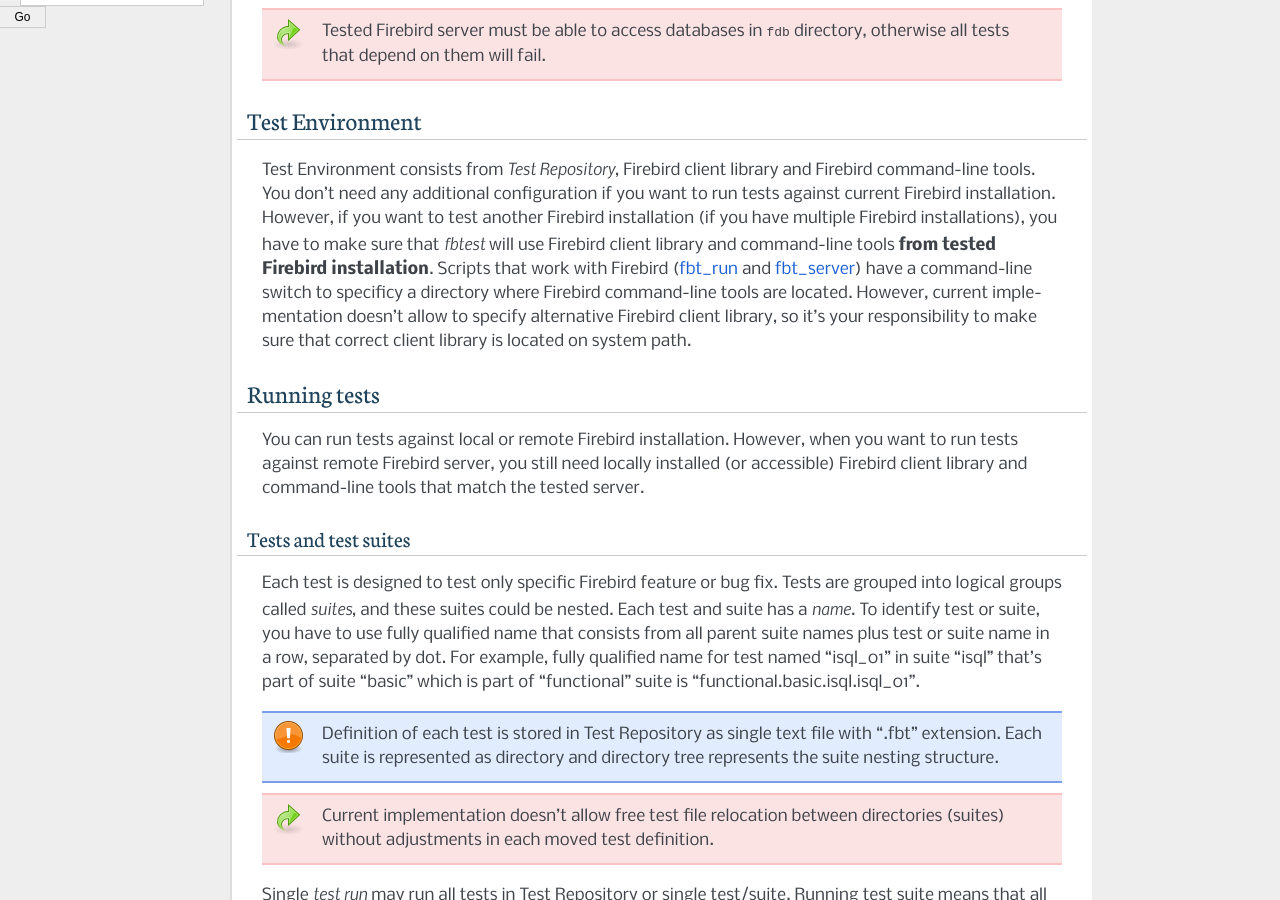
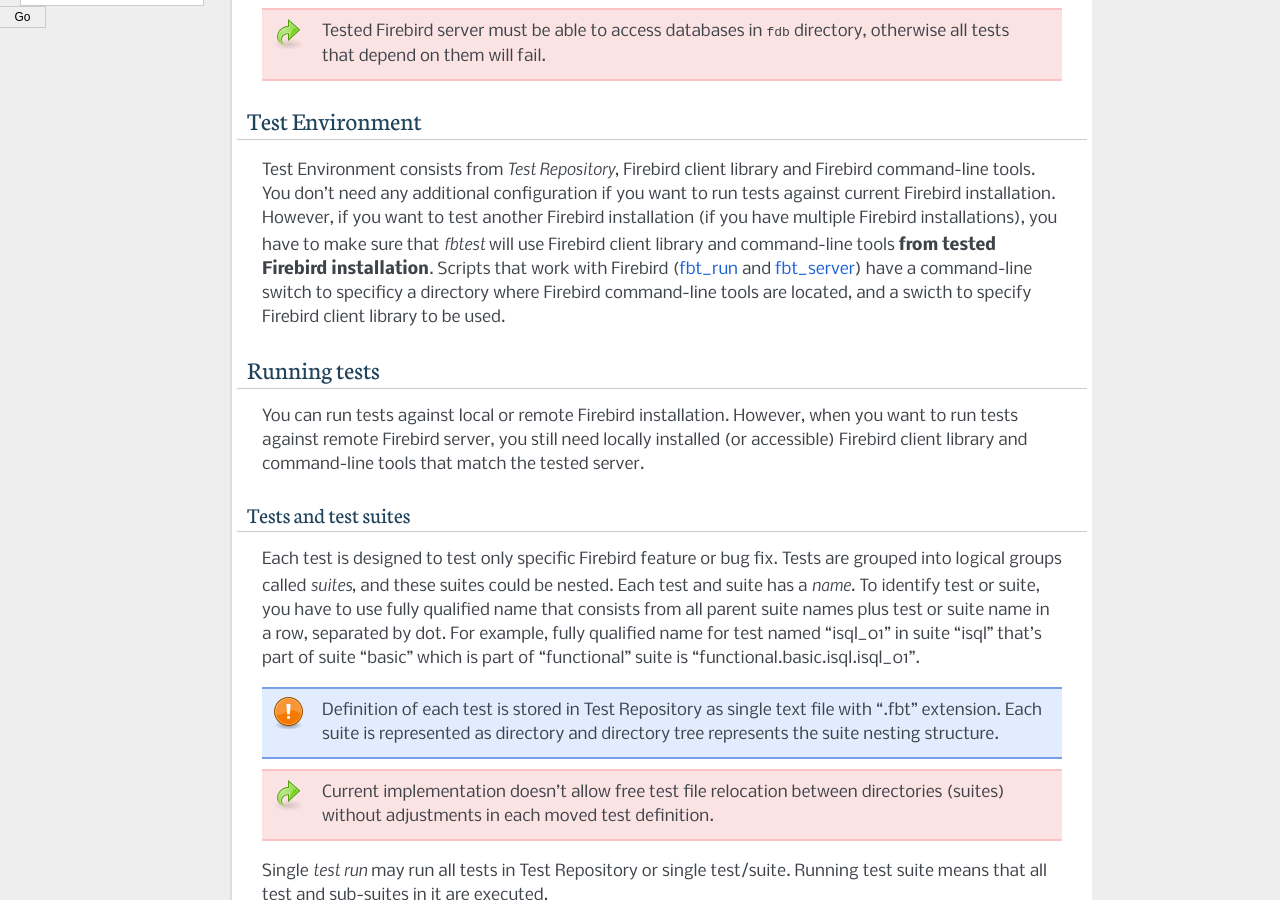
Before and after one commit to FirebirdSQL/fbtest, a Sphinx documentation site: the page built from sphinx/usage-guide.rst, in a window 1280 px wide and 900 px high, scrolled down 792 px. Built offline with Sphinx 7.4.7, drawn with Linux system fonts in a browser that asks for light colours.

Commit message:
- Documentation corrected

```diff
--- a/sphinx/usage-guide.rst
+++ b/sphinx/usage-guide.rst
@@ -37,7 +37,7 @@
 ================
 
 Test Environment consists from `Test Repository`, Firebird client library and Firebird command-line tools. You don't need any additional configuration if you want to run tests against current Firebird installation. However, if you want to test another Firebird installation (if you have multiple Firebird installations),
-you have to make sure that `fbtest` will use Firebird client library and command-line tools **from tested Firebird installation**. Scripts that work with Firebird (fbt_run_ and fbt_server_) have a command-line switch to specificy a directory where Firebird command-line tools are located. However, current implementation doesn't allow to specify alternative Firebird client library, so it's your responsibility to make sure that correct client library is located on system path.
+you have to make sure that `fbtest` will use Firebird client library and command-line tools **from tested Firebird installation**. Scripts that work with Firebird (fbt_run_ and fbt_server_) have a command-line switch to specificy a directory where Firebird command-line tools are located, and a swicth to specify Firebird client library to be used.
 
 
 Running tests
```
